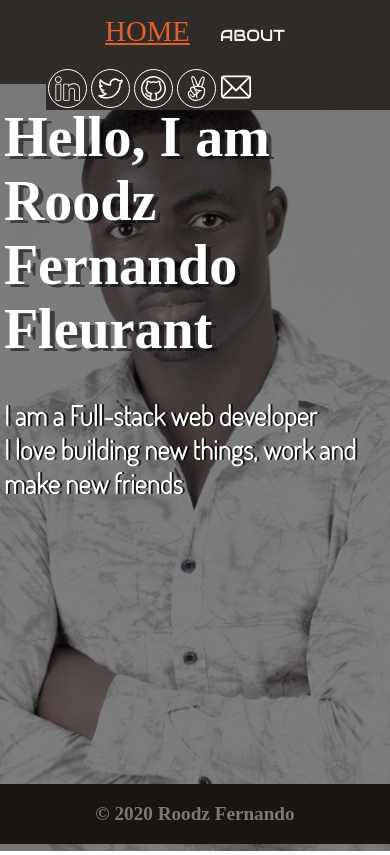
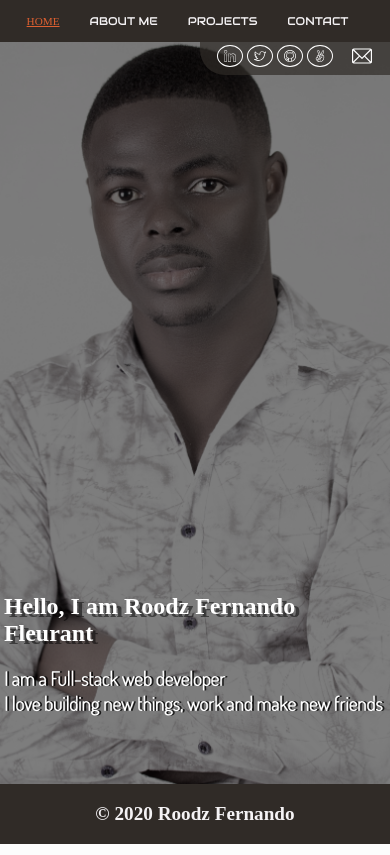
Before and after one commit to RoodzFernando/RoodzFernando.github.io, a React (Create React App) app: page / in a window 390 px wide. Built offline with nearby package versions, Linux system fonts and the light colour scheme; a web font is replaced by a local one.

Commit message:
Make the Home component responsive

```diff
--- a/src/index.js
+++ b/src/index.js
@@ -10,6 +10,7 @@ import './styles/components/AsideNav.scss';
 import './styles/components/Project.scss';
 import './styles/components/About.scss';
 import './styles/components/Contact.scss';
+import './styles/components/AppRoutes.scss';
 
 ReactDOM.render(
   <React.StrictMode>
--- a/src/styles/components/AppRoutes.scss
+++ b/src/styles/components/AppRoutes.scss
@@ -5,14 +5,25 @@
     justify-content: space-between;
 }
 
-@media (max-width: 480px) {
+@media (max-width: 768px) {
   .app-routes {
     display: flex;
     flex-direction: column-reverse;
     .home-page {
-      top: 67px;
+      top: 2em;
       width: 100vw;
       height: 100vh;
+      display: flex;
+      .intro {
+        align-self: flex-end;
+        margin-bottom: 5em;
+        h1 {
+          font-size: 1.5em;
+        }
+        p {
+          font-size: 1.2em;
+        }
+      }
     }
     nav {
       display: block;
@@ -25,34 +36,53 @@
       a {
         transform: rotate(0deg);
         margin: 15px;
+        font-size: 0.7em;
         &:first-child {
           margin-left: 0;
         }
       }
     }
     .aside-page {
-      // border: 1px solid yellow;
       .aside-header {
         position: fixed;
-        top: 67px;
+        top: 2.6em;
         right: 0;
-        background: #302B27;
+        background: rgba(48, 43, 39, 0.7);
         z-index: 10;
-        // display: flex;
         display: grid;
         grid-template-columns: repeat(2, 1fr);
+        padding-bottom: 5px;
+        width: 45%;
+        padding-left: 15px;
+        border-bottom-left-radius: 25px;
         h3 {
           display: none;
         }
+        .social-links {
+          a {
+            height: 12px;
+            padding-top: 2px;
+            img {
+              height: 12px;
+            }
+          }
+        }
         .send-message {
-          width: 35px;
+          padding-right: 5px;
+          a {
+            margin-left: 4px;
+            margin-top: 4px;
+            img {
+              height: 20px;
+            }
+          }
         }
       }
     }
     footer {
-      // border: 1px solid red;
       width: 100vw;
       background: #302B27;
+      z-index: 10;
     }
   }
 }
--- a/src/styles/styles.scss
+++ b/src/styles/styles.scss
@@ -1,4 +1,4 @@
-@import './components/AppRoutes.scss';
+// @import './components/AppRoutes.scss';
 @import './components/Login.scss';
 @import './components/ProjectCreate.scss';
 @import './components/ProjectUpdate.scss';
```
Also changed, not shown: 1 other file (tests, documents, lock files or other folders).
